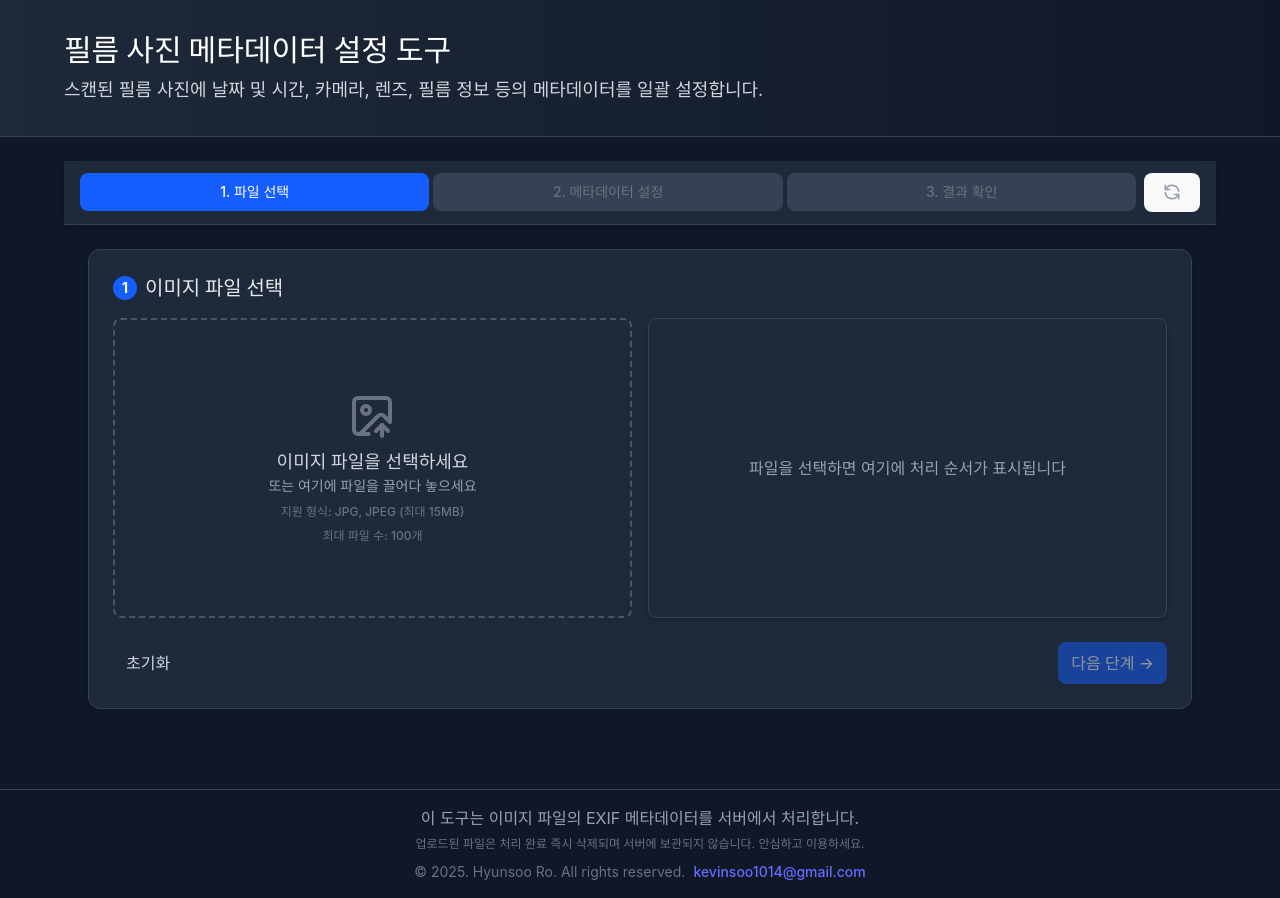
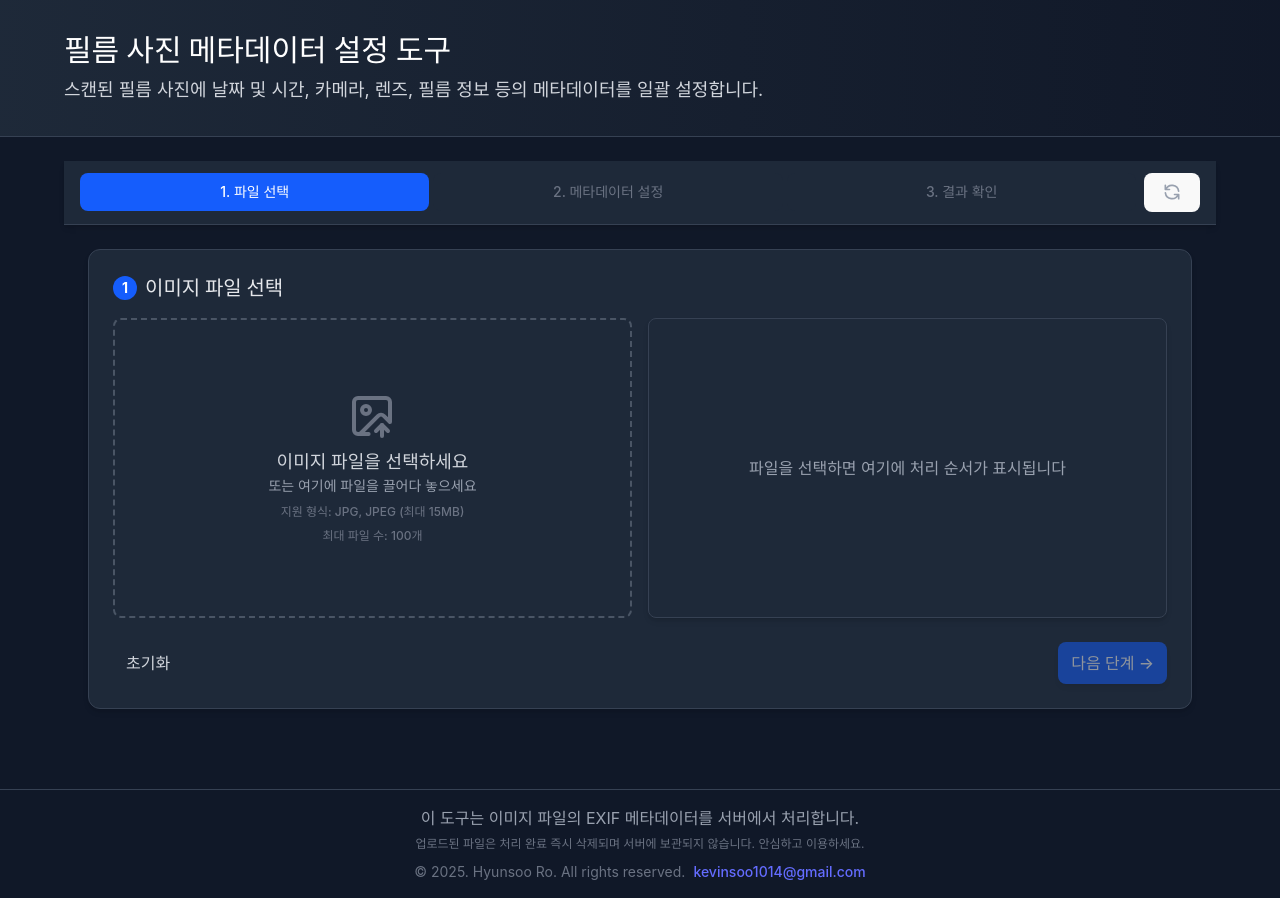
Before and after one commit to toosign00/film-metadata-app, a Next.js app: page / in a window 1280 px wide. Built offline with nearby package versions, Linux system fonts and the light colour scheme.

Commit message:
✨ feat: ZIP 생성 중 사용자 경험 개선 - ZIP 생성 시작 시 즉시 UI 상태 변경하여 즉각적인 피드백 제공 - ZIP 생성 중 다른 작업 방지로 안정성 향상 - 처리 중일 때 버튼들 비활성화하여 사용자 혼란 방지

```diff
--- a/src/components/layout/ResultsViewer/index.tsx
+++ b/src/components/layout/ResultsViewer/index.tsx
@@ -20,12 +20,17 @@ export const ResultsViewer = ({
   }
 
   const handleDownloadAll = async () => {
+    // 낙관적 업데이트: 즉시 UI 상태 변경
+    setProcessing(true);
+    setZipProgress(1); // 즉시 1%로 시작하여 사용자에게 즉각적인 피드백 제공
+
     try {
-      setProcessing(true);
       await createZipFile(resultImages, setZipProgress, setProcessing, setProcessing);
     } catch (error) {
       console.error('ZIP 다운로드 중 오류:', error);
+      // 오류 발생 시 롤백
       setProcessing(false);
+      setZipProgress(0);
     }
   };
 
@@ -58,14 +63,17 @@ export const ResultsViewer = ({
         </div>
 
         {/* 압축 진행 상태 표시 */}
-        {processing && zipProgress > 0 && (
-          <ProgressBar progress={zipProgress} label='ZIP 파일 생성 중' />
-        )}
+        {processing && <ProgressBar progress={zipProgress} label='ZIP 파일 생성 중' />}
 
         {resultImages.length > 0 ? (
           <div className='grid grid-cols-2 gap-3 sm:grid-cols-3 md:gap-4 lg:grid-cols-4'>
             {resultImages.map((image, idx) => (
-              <ImageCard key={`${image.name}-${idx}`} image={image} onDownload={downloadFile} />
+              <ImageCard
+                key={`${image.name}-${idx}`}
+                image={image}
+                onDownload={downloadFile}
+                processing={processing}
+              />
             ))}
           </div>
         ) : (
@@ -78,7 +86,12 @@ export const ResultsViewer = ({
             <button
               type='button'
               onClick={() => goToStep(2)}
-              className='mt-4 rounded-lg bg-gray-700 px-4 py-2 text-sm font-medium text-gray-300 transition hover:bg-gray-600'
+              disabled={processing}
+              className={`mt-4 rounded-lg px-4 py-2 text-sm font-medium transition ${
+                processing
+                  ? 'cursor-not-allowed bg-gray-800 text-gray-500'
+                  : 'bg-gray-700 text-gray-300 hover:bg-gray-600'
+              }`}
             >
               메타데이터 설정으로 이동
             </button>
@@ -87,7 +100,7 @@ export const ResultsViewer = ({
 
         {/* 이전 단계로 버튼 */}
         <div className='mt-6'>
-          <Button variant='text' onClick={() => goToStep(2)}>
+          <Button variant='text' onClick={() => goToStep(2)} disabled={processing}>
             &larr; 이전 단계로
           </Button>
         </div>
--- a/src/components/layout/StepNavigation/index.tsx
+++ b/src/components/layout/StepNavigation/index.tsx
@@ -10,6 +10,7 @@ export const StepNavigation = ({
   filesCount,
   resultsCount,
   resetForm,
+  processing = false,
 }: StepNavigationProps) => {
   const [confirmOpen, setConfirmOpen] = useState(false);
   return (
@@ -20,10 +21,13 @@ export const StepNavigation = ({
             <button
               type='button'
               onClick={() => goToStep(1)}
+              disabled={processing}
               className={`flex-1 rounded-l-lg px-2 py-2 text-sm font-medium transition-all ${
                 activeStep === 1
                   ? 'bg-blue-600 text-white'
-                  : 'bg-gray-700 text-gray-300 hover:bg-gray-600'
+                  : processing
+                    ? 'cursor-not-allowed bg-gray-800 text-gray-500'
+                    : 'bg-gray-700 text-gray-300 hover:bg-gray-600'
               }`}
             >
               <span className='hidden md:inline'>1. 파일 선택</span>
@@ -38,12 +42,12 @@ export const StepNavigation = ({
             <button
               type='button'
               onClick={() => goToStep(2)}
-              disabled={filesCount === 0}
+              disabled={filesCount === 0 || processing}
               className={`flex-1 px-2 py-2 text-sm font-medium transition-all ${
                 activeStep === 2
                   ? 'bg-blue-600 text-white'
-                  : filesCount === 0
-                    ? 'cursor-not-allowed bg-gray-700 text-gray-500'
+                  : filesCount === 0 || processing
+                    ? 'cursor-not-allowed bg-gray-800 text-gray-500'
                     : 'bg-gray-700 text-gray-300 hover:bg-gray-600'
               }`}
             >
@@ -54,12 +58,12 @@ export const StepNavigation = ({
             <button
               type='button'
               onClick={() => goToStep(3)}
-              disabled={resultsCount === 0}
+              disabled={resultsCount === 0 || processing}
               className={`flex-1 rounded-r-lg px-2 py-2 text-sm font-medium transition-all ${
                 activeStep === 3
                   ? 'bg-blue-600 text-white'
-                  : resultsCount === 0
-                    ? 'cursor-not-allowed bg-gray-700 text-gray-500'
+                  : resultsCount === 0 || processing
+                    ? 'cursor-not-allowed bg-gray-800 text-gray-500'
                     : 'bg-gray-700 text-gray-300 hover:bg-gray-600'
               }`}
             >
@@ -84,7 +88,12 @@ export const StepNavigation = ({
             trigger={
               <button
                 type='button'
-                className='ml-2 text-sm text-gray-400 transition-colors hover:text-red-400'
+                disabled={processing}
+                className={`ml-2 text-sm transition-colors ${
+                  processing
+                    ? 'cursor-not-allowed text-gray-600'
+                    : 'text-gray-400 hover:text-red-400'
+                }`}
                 title='모두 초기화'
               >
                 <svg
--- a/src/components/pages/ResultsClientPage.tsx
+++ b/src/components/pages/ResultsClientPage.tsx
@@ -54,6 +54,7 @@ export function ResultsClientPage() {
         filesCount={files.length}
         resultsCount={resultImages.length}
         resetForm={resetAll}
+        processing={processing}
       />
       <main className='flex-1 overflow-auto p-4 md:p-6'>
         <div className='mx-auto w-full max-w-6xl'>
--- a/src/components/ui/ImageCard/index.tsx
+++ b/src/components/ui/ImageCard/index.tsx
@@ -4,7 +4,7 @@ import { useEffect, useState } from 'react';
 import { isMobile, isTablet } from 'react-device-detect';
 import type { ImageCardProps } from '@/types/imageCard.type';
 
-export const ImageCard = ({ image, onDownload }: ImageCardProps) => {
+export const ImageCard = ({ image, onDownload, processing = false }: ImageCardProps) => {
   const [isTouch, setIsTouch] = useState(false);
 
   // 컴포넌트 마운트 시 터치 디바이스 여부 확인
@@ -39,7 +39,12 @@ export const ImageCard = ({ image, onDownload }: ImageCardProps) => {
             <button
               type='button'
               onClick={handleDownload}
-              className='mb-4 translate-y-4 transform rounded-lg px-4 py-1.5 text-sm font-medium transition-all duration-300 group-hover:translate-y-0 focus:ring-2 focus:ring-offset-1 focus:outline-none bg-blue-600 text-white hover:bg-blue-700 focus:ring-blue-500'
+              disabled={processing}
+              className={`mb-4 translate-y-4 transform rounded-lg px-4 py-1.5 text-sm font-medium transition-all duration-300 group-hover:translate-y-0 focus:ring-2 focus:ring-offset-1 focus:outline-none ${
+                processing
+                  ? 'cursor-not-allowed bg-gray-600 text-gray-400'
+                  : 'bg-blue-600 text-white hover:bg-blue-700 focus:ring-blue-500'
+              }`}
               aria-label={`${image.name} 다운로드`}
               title='다운로드'
             >
@@ -74,7 +79,12 @@ export const ImageCard = ({ image, onDownload }: ImageCardProps) => {
           <button
             type='button'
             onClick={handleDownload}
-            className='flex w-full items-center justify-center rounded py-1.5 text-xs bg-gray-700 text-blue-400 hover:bg-gray-600 hover:text-blue-300'
+            disabled={processing}
+            className={`flex w-full items-center justify-center rounded py-1.5 text-xs ${
+              processing
+                ? 'cursor-not-allowed bg-gray-800 text-gray-500'
+                : 'bg-gray-700 text-blue-400 hover:bg-gray-600 hover:text-blue-300'
+            }`}
             title='다운로드'
           >
             <Download className='mr-1' size={14} />
--- a/src/hooks/useFileHandlers.ts
+++ b/src/hooks/useFileHandlers.ts
@@ -1,4 +1,4 @@
-import { useState, useEffect } from 'react';
+import { useEffect, useState } from 'react';
 import { processMetadata } from '@/services/metadata';
 import type { InitialSettings } from '../types/config.type';
 import type {
--- a/src/types/imageCard.type.ts
+++ b/src/types/imageCard.type.ts
@@ -7,4 +7,5 @@ export interface Image {
 export interface ImageCardProps {
   image: Image;
   onDownload: (image: Image) => void;
+  processing?: boolean;
 }
--- a/src/types/step-navigation.type.ts
+++ b/src/types/step-navigation.type.ts
@@ -4,4 +4,5 @@ export interface StepNavigationProps {
   filesCount: number;
   resultsCount: number;
   resetForm: () => void;
+  processing?: boolean;
 }
```
